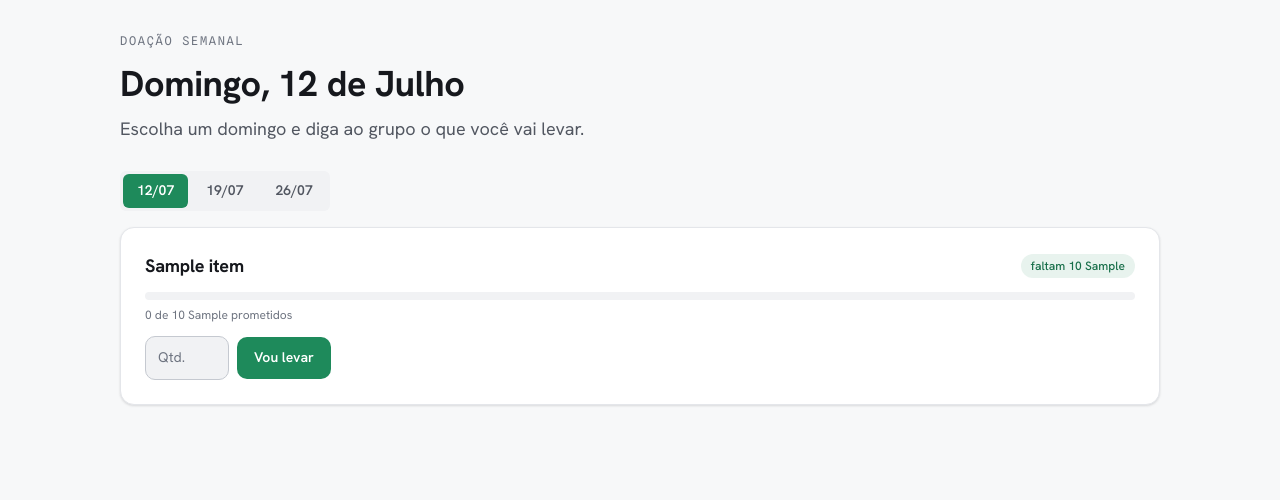
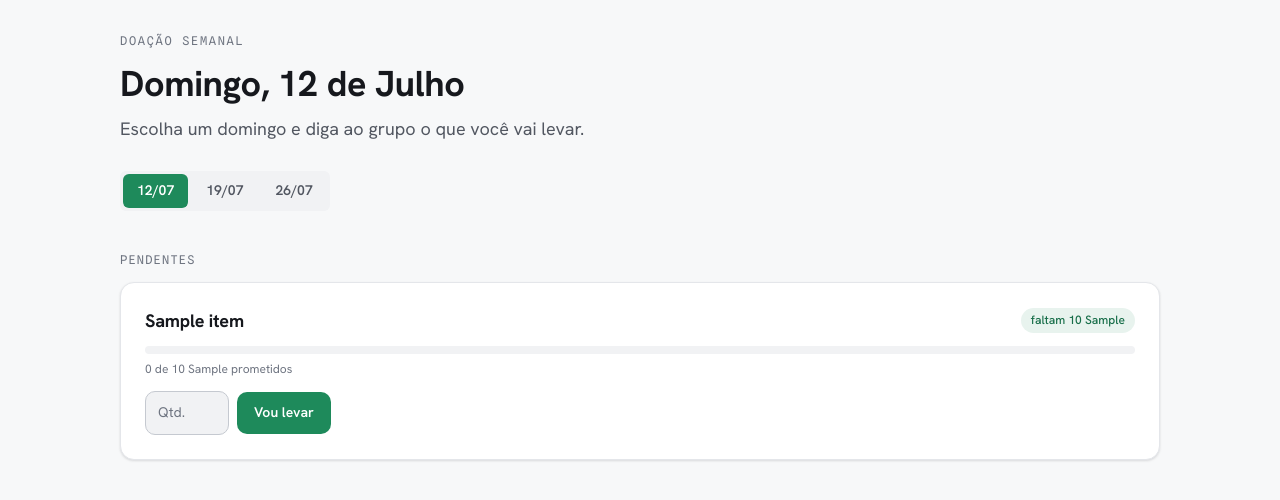
Before and after one commit to wellintoncr/doacao, a Django app: page / in a window 1280 px wide. Shown: the part 50-550 px from the top of the page. Run offline with Django 5.2, Linux system fonts and the light colour scheme; a user stored in the database is signed in; tables that the repository leaves empty hold one stand-in row (values such as "Sample post"); some libraries are stand-ins or nearby versions.

Commit message:
Separando itens completos dos pendentes

```diff
--- a/donation/templates/donation/event_detail.html
+++ b/donation/templates/donation/event_detail.html
@@ -17,19 +17,33 @@
 </nav>
 
 {# hx-disinherit impede que os forms dos cards herdem o hx-select do poll — sem isso a resposta do submit/remoção vinha "vazia" e o card sumia até o próximo poll #}
-<div class="grid autofit items" id="item-list"
+<div id="item-list"
      hx-get="{% url 'event-detail' %}?date={{ selected|date:'Y-m-d' }}"
      hx-trigger="every 10s"
      hx-select="#item-list"
      hx-swap="outerHTML"
      hx-disinherit="*">
-    {% for summary in summaries %}
-        {% include "donation/partials/item_card.html" with summary=summary selected=selected form=pledge_form preserve_inputs=True %}
-    {% empty %}
+    {% if pending %}
+    <h2 class="sub">Pendentes</h2>
+    <div class="grid autofit items">
+        {% for summary in pending %}
+            {% include "donation/partials/item_card.html" with summary=summary selected=selected form=pledge_form preserve_inputs=True %}
+        {% endfor %}
+    </div>
+    {% endif %}
+    {% if completed %}
+    <h2 class="sub">Completos</h2>
+    <div class="grid autofit items">
+        {% for summary in completed %}
+            {% include "donation/partials/item_card.html" with summary=summary selected=selected form=pledge_form preserve_inputs=True %}
+        {% endfor %}
+    </div>
+    {% endif %}
+    {% if not pending and not completed %}
     <div class="empty">
         <h4>Nenhum item cadastrado</h4>
         <p>A lista de doações ainda não foi configurada. Peça a um organizador para cadastrar itens no admin.</p>
     </div>
-    {% endfor %}
+    {% endif %}
 </div>
 {% endblock %}
--- a/donation/templates/donation/partials/item_card.html
+++ b/donation/templates/donation/partials/item_card.html
@@ -1,4 +1,4 @@
-<div class="card item-card" id="item-{{ summary.item.pk }}">
+<div class="card item-card{% if summary.is_satisfied %} completed{% endif %}" id="item-{{ summary.item.pk }}">
     <div class="item-head">
         <h2 class="item-name">{{ summary.item.name }}</h2>
         {% if summary.is_satisfied %}
--- a/donation/views.py
+++ b/donation/views.py
@@ -33,13 +33,15 @@ class EventDetailView(LoginRequiredMixin, View):
         sundays = upcoming_sundays()
         selected = parse_sunday(request.GET.get("date")) or sundays[0]
         event = Event.objects.filter(date=selected).first()
+        summaries = get_item_summaries(event)
         return render(
             request,
             "donation/event_detail.html",
             {
                 "sundays": sundays,
                 "selected": selected,
-                "summaries": get_item_summaries(event),
+                "pending": [summary for summary in summaries if not summary["is_satisfied"]],
+                "completed": [summary for summary in summaries if summary["is_satisfied"]],
                 "pledge_form": PledgeForm(),
             },
         )
--- a/static/css/output.css
+++ b/static/css/output.css
@@ -400,6 +400,14 @@
     color: var(--text-secondary);
     max-width: 60ch;
   }
+  .sub {
+    font-family: var(--font-mono);
+    font-size: var(--fs-xs);
+    text-transform: uppercase;
+    letter-spacing: .1em;
+    color: var(--text-muted);
+    margin: 24px 0 12px;
+  }
   .seg {
     display: inline-flex;
     gap: 4px;
@@ -651,6 +659,16 @@
     flex-direction: column;
     gap: 12px;
   }
+  .item-card.completed {
+    background: var(--success-soft);
+    border-color: var(--success);
+    @supports (color: color-mix(in lab, red, red)) {
+      border-color: color-mix(in srgb, var(--success) 35%, var(--border));
+    }
+  }
+  .item-card.completed .progress > i {
+    background: var(--success);
+  }
   .item-head {
     display: flex;
     align-items: center;
```
Also changed, not shown: donation/tests/test_views.py (+27 -2 lines), tailwind/input.css (+16 -0 lines).
